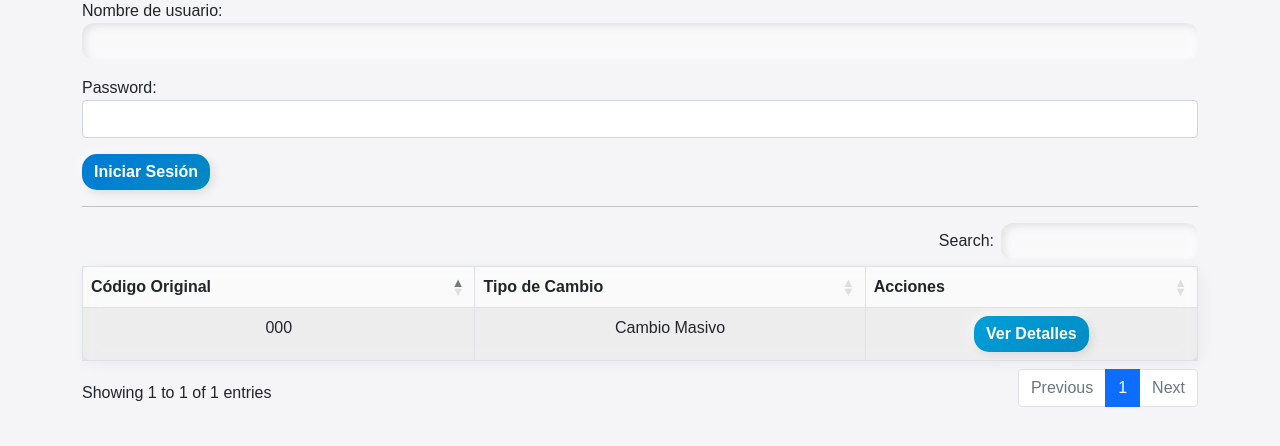
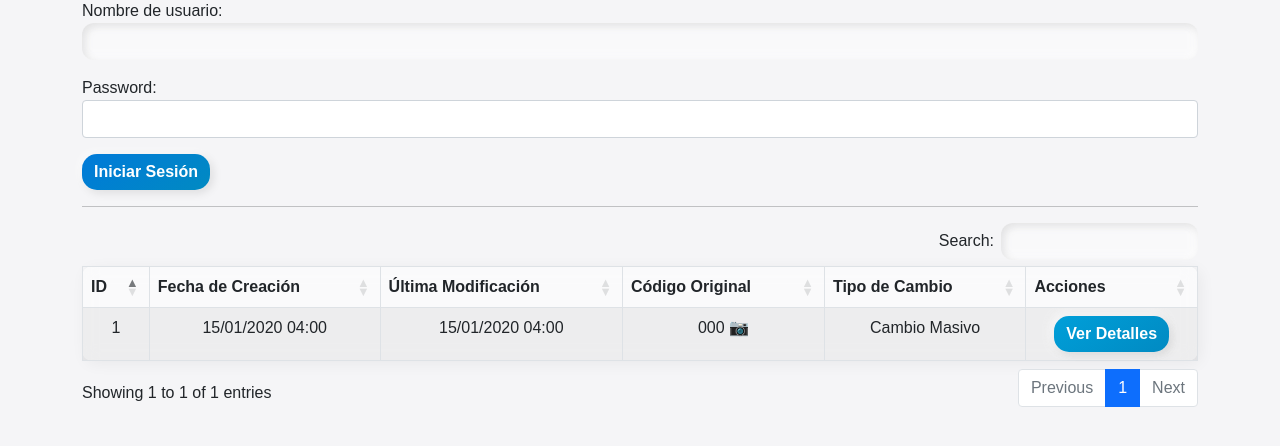
Before and after one commit to CarlosRaloy/liberations, a Django app: page / in a window 1280 px wide. Shown: the part 93-539 px from the top of the page. Run offline with Django 4.2, Linux system fonts and the light colour scheme; tables that the repository leaves empty hold one stand-in row (values such as "Sample post"); some libraries are stand-ins or nearby versions.

Commit message:
creation and modification table

```diff
--- a/aplications/releases/models.py
+++ b/aplications/releases/models.py
@@ -14,10 +14,11 @@ class ReleaseModel(models.Model):
     massive_changes = models.BooleanField(default=0)
     before_img = models.URLField(max_length=200)
     after_img = models.URLField(max_length=200)
+    created_at = models.DateTimeField(auto_now_add=True)  # Fecha de creación
+    updated_at = models.DateTimeField(auto_now=True)  # Fecha de última modificación
 
     def __str__(self):
         return self.default_code
-
 
 class DeletePartsModel(models.Model):
     id_release = models.ForeignKey(ReleaseModel, on_delete=models.CASCADE)
--- a/templates/panel.html
+++ b/templates/panel.html
@@ -169,6 +169,9 @@
     <table id="solicitudes-table" class="table table-striped table-bordered">
     <thead>
         <tr>
+            <th>ID</th>
+            <th>Fecha de Creación</th>
+            <th>Última Modificación</th>
             <th>Código Original</th>
             <th>Tipo de Cambio</th>
             <th>Acciones</th>
@@ -177,7 +180,15 @@
     <tbody>
         {% for solicitud in solicitudes %}
             <tr>
-                        <td>{{ solicitud.default_code }}</td>
+                <td>{{ solicitud.id }}</td>
+                <td>{{ solicitud.created_at|date:"d/m/Y H:i" }}</td>
+                <td>{{ solicitud.updated_at|date:"d/m/Y H:i" }}</td>
+                <td>
+                    {{ solicitud.default_code }}
+                    {% if solicitud.before_img or solicitud.after_img %}
+                        📷
+                    {% endif %}
+                </td>
                 <td>{% if solicitud.massive_changes %}Cambio Masivo{% else %}Cambio Directo{% endif %}</td>
                 <td>
                     <a href="{% url 'releases:detail_solicitud' solicitud.id %}" class="btn btn-info">Ver Detalles</a>
@@ -189,6 +200,7 @@
         {% endfor %}
     </tbody>
 </table>
+
 
         <!-- Modal para crear solicitud -->
         <div class="modal fade" id="createSolicitudModal" tabindex="-1" aria-labelledby="createSolicitudModalLabel" aria-hidden="true">
```
Lines whose indentation alone changed are shown as unchanged.
